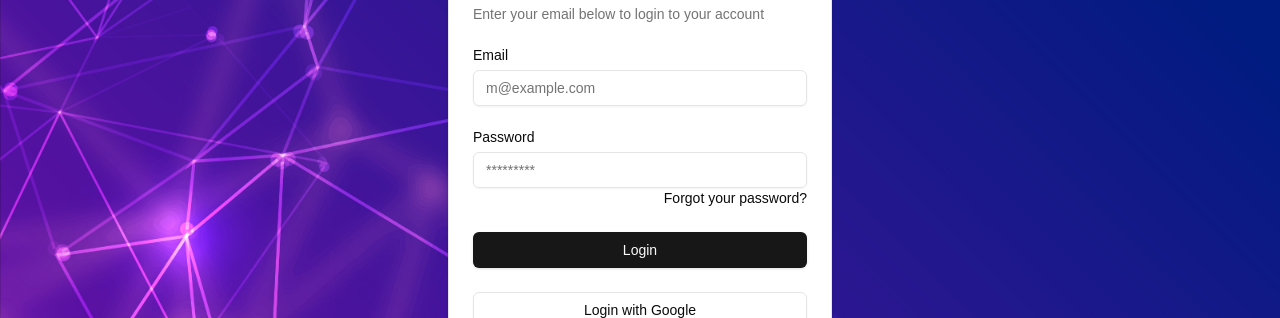
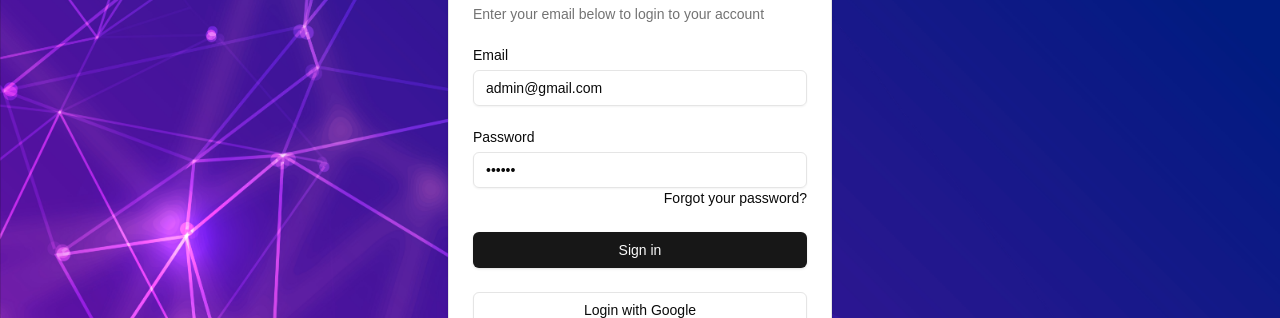
Before and after one commit to prad4787/next-boilerplate, a Next.js app: page /auth/login in a window 1280 px wide. Shown: the part 231-549 px from the top of the page. Built offline with nearby package versions, Linux system fonts and the light colour scheme; no server answers.

Commit message:
feat: login api call intregate

```diff
--- a/app/(pages)/auth/login/login-form.tsx
+++ b/app/(pages)/auth/login/login-form.tsx
@@ -14,7 +14,8 @@ import { loginFormSchema } from "@/app/validators/auth"
 import { zodResolver } from "@hookform/resolvers/zod"
 import { FormField } from "@/components/form/form-field"
 import { Form } from "@/components/form/form"
-
+import { useLoginMutation } from "@/store/api/authApi"
+import { useRouter } from "next/navigation"
 
 type LoginForm = {
   email: string
@@ -26,13 +27,35 @@ export function LoginForm({
   ...props
 }: React.ComponentPropsWithoutRef<"div">) {
 
+  const [login, { isLoading }] = useLoginMutation()
+  const router = useRouter()
+
   const form = useForm<LoginForm>({
     resolver: zodResolver(loginFormSchema),
     mode: "onSubmit",
+    defaultValues: {
+      email: "admin@gmail.com",
+      password: "secret",
+    },
   });
 
-  const onSubmit: SubmitHandler<LoginForm> = (data) => {
-    console.log(data);
+  const onSubmit: SubmitHandler<LoginForm> = async (data) => {
+    try {
+      const response = await login(data).unwrap()
+
+      console.log(response)
+      // toast({
+      //   title: "Success",
+      //   description: "Logged in successfully",
+      // })
+      router.push("/dashboard")
+    } catch (error) {
+      // toast({
+      //   variant: "destructive",
+      //   title: "Error",
+      //   description: "Invalid credentials",
+      // })
+    }
   };
 
   return (
@@ -50,21 +73,18 @@ export function LoginForm({
 
               <div className={`grid gap-2`}>
                 <FormField
+                  name="email"
                   label="Email"
-                  name="email"
-                  id="email"
-                  type="email"
                   placeholder="m@example.com"
                 />
               </div>
               <div className="grid gap-0">
 
                 <FormField
+                  name="password"
                   label="Password"
-                  name="password"
-                  id="password"
+                  type="password"
                   placeholder="*********"
-                  type="password"
                 />
                 <div className="flex items-center">
                   <a
@@ -76,8 +96,8 @@ export function LoginForm({
                 </div>
 
               </div>
-              <Button type="submit" className="w-full" >
-                Login
+              <Button type="submit" className="w-full" disabled={isLoading}>
+                {isLoading ? "Signing in..." : "Sign in"}
               </Button>
               <Button variant="outline" className="w-full">
                 Login with Google
--- a/app/validators/auth.ts
+++ b/app/validators/auth.ts
@@ -1,7 +1,7 @@
 import { z } from "zod"
 const loginFormSchema =  z.object({
     email: z.string().email(),
-    password: z.string().min(8),
+    // password: z.string().min(8),
 })
 export {
     loginFormSchema
--- /dev/null
+++ b/helpers/url.helper.ts
@@ -0,0 +1,2 @@
+// form /url-path/ to url-path
+export const formatUrl = (url: string) => url.replace(/^\/+|\/+$/g, '');
--- /dev/null
+++ b/lib/api.routes.ts
@@ -0,0 +1,3 @@
+export default {
+    login: '/auth/login',
+}
--- a/lib/axios.ts
+++ b/lib/axios.ts
@@ -1,12 +1,13 @@
 import axios, { AxiosError, AxiosRequestConfig } from 'axios';
 import { store } from '@/store/store';
 import { logout, setCredentials } from '@/store/slices/authSlice';
+import { formatUrl } from '@/helpers/url.helper';
 
 const BASE_URL = process.env.NEXT_PUBLIC_API_URL || 'http://localhost:3000/api';
 const MAX_RETRIES = 5;
 
 export const axiosInstance = axios.create({
-  baseURL: BASE_URL,
+  baseURL: formatUrl(BASE_URL),
   withCredentials: true,
   timeout: 10000,
 });
--- a/store/api/authApi.ts
+++ b/store/api/authApi.ts
@@ -1,3 +1,4 @@
+import apiRoutes from '@/lib/api.routes';
 import { baseApi } from './baseApi';
 
 export interface LoginRequest {
@@ -6,19 +7,17 @@ export interface LoginRequest {
 }
 
 export interface LoginResponse {
-  token: string;
-  user: {
-    id: string;
-    email: string;
-    name: string;
-  };
+  access_token: string;
+  refresh_token: string;
+  type: string;
+  id: string;
 }
 
 export const authApi = baseApi.injectEndpoints({
   endpoints: (builder) => ({
     login: builder.mutation<LoginResponse, LoginRequest>({
       query: (credentials) => ({
-        url: '/auth/login',
+        url: apiRoutes.login,
         method: 'POST',
         body: credentials,
       }),
--- a/store/api/baseApi.ts
+++ b/store/api/baseApi.ts
@@ -5,7 +5,7 @@ export const baseApi = createApi({
   reducerPath: 'api',
   baseQuery: axiosBaseQuery(),
   endpoints: () => ({}),
-  tagTypes: ['Auth', 'User', 'Course'], // Add your entity tags here
+  tagTypes: ['Auth',], // Add your entity tags here
 });
 
 // Export hooks for usage in components
```
Also changed, not shown: 2 other files (tests, documents, lock files or other folders).
